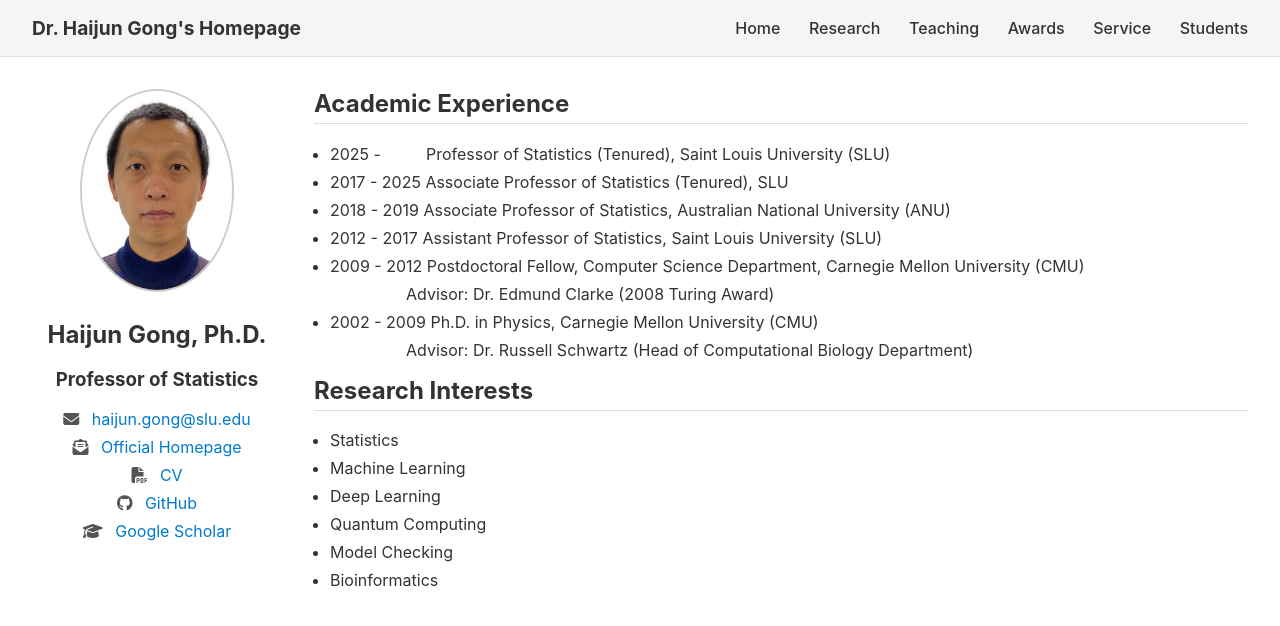
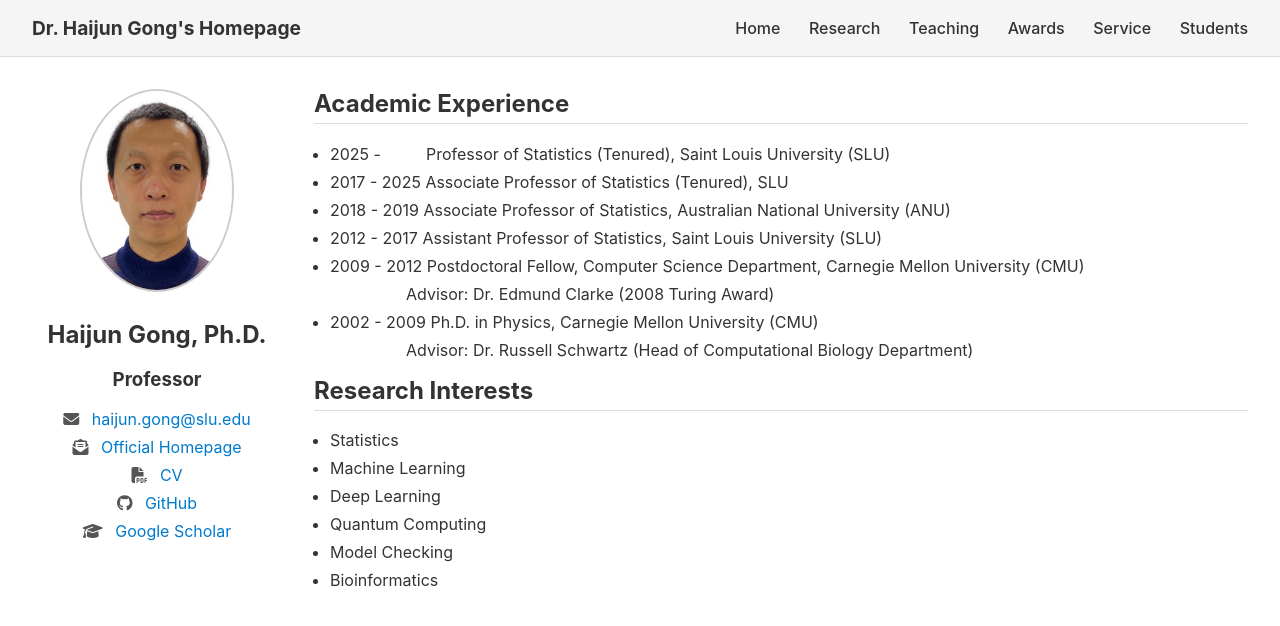
Before and after one commit to GongData/gongData.github.io, a Jekyll site: the page index.html, which Jekyll copies as it is, in a window 1280 px wide. Shown: the top 626 px of the page. Built offline with Jekyll 4.4.1, drawn with Linux system fonts in a browser that asks for light colours.

Commit message:
Update index.html

```diff
--- a/index.html
+++ b/index.html
@@ -107,7 +107,7 @@
   <aside class="sidebar">
     <img src="/assets/Haijun22.jpg" alt="Haijun Gong">
     <h2>Haijun Gong, Ph.D. </h2>
-    <h3>Professor of Statistics</h3>
+    <h3>Professor</h3>
 
 
 
```
